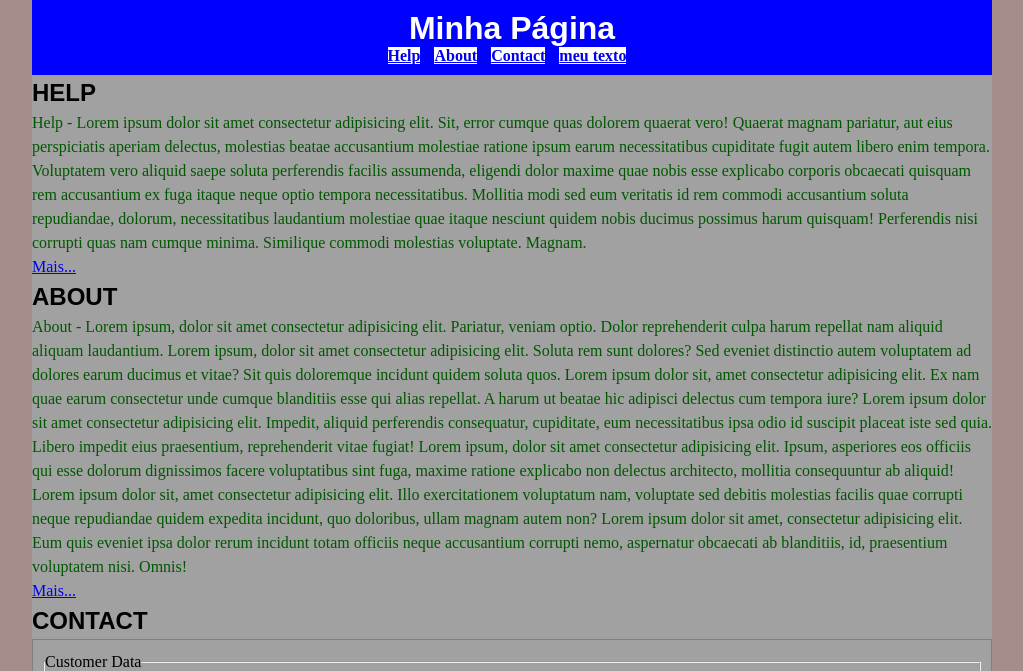
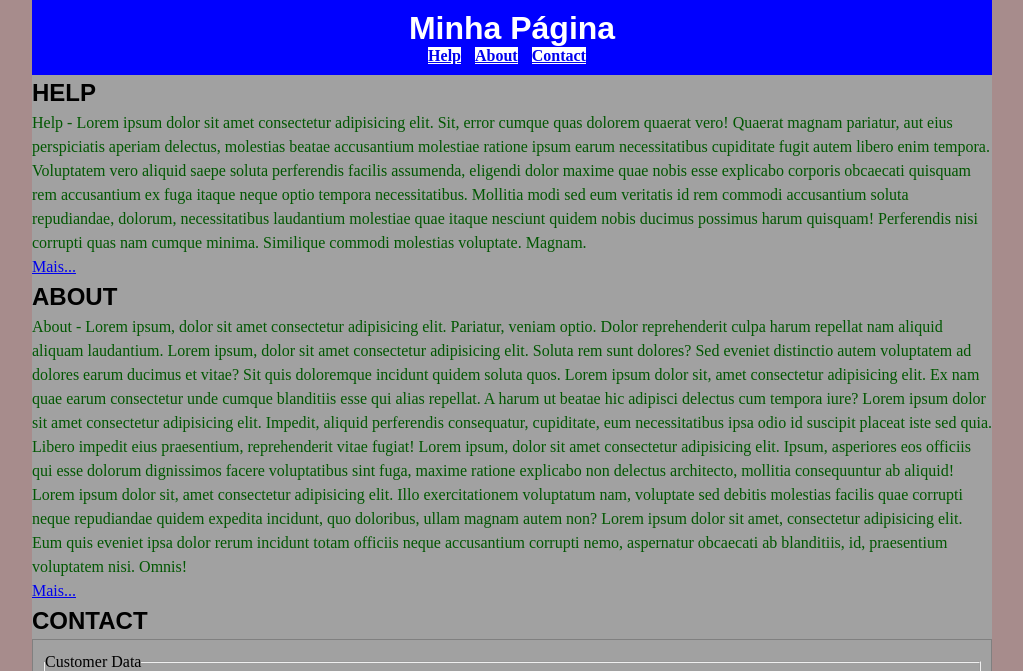
Before and after one commit to cadenasza/Atividade-html, a plain HTML site: page index.html in a window 1280 px wide. Shown: the top 671 px of the page, without its empty margins (128-1151 px from the left). Drawn offline with Linux system fonts and the light colour scheme.

Commit message:
apagando o link de meu texto

```diff
--- a/index.html
+++ b/index.html
@@ -27,7 +27,6 @@ A <!DOCTYPE html> document type definition, declaração define que este documen
             <li><a href="./paginas/help.html">Help</a></li>
             <li><a href="./paginas/about.html">About</a></li>
             <li><a href="#contact">Contact</a></li>
-            <li><a href="meu-texto">meu texto</a></li>
           </ul>
         </nav>
       </header>
```
